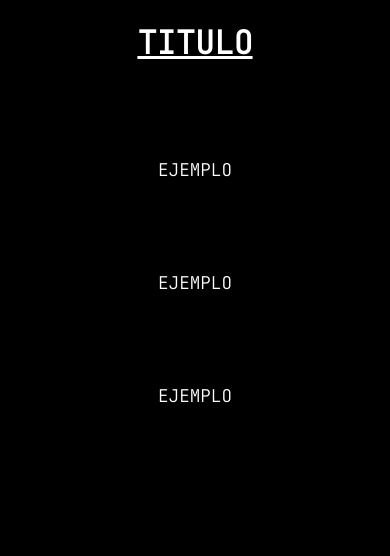
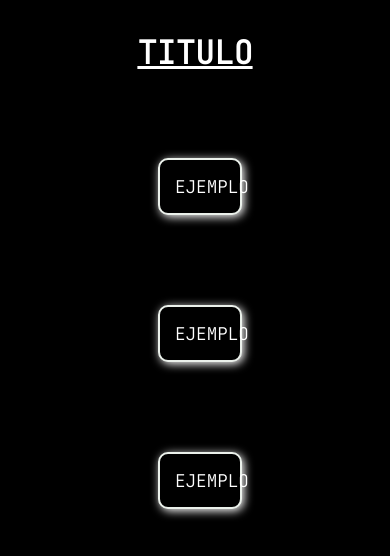
Before and after one commit to DevCheckOG/Responsive-Navbar, a plain HTML site: page index.html in a window 390 px wide. Drawn offline with Linux system fonts and the light colour scheme.

Commit message:
Update index.css

```diff
--- a/index.css
+++ b/index.css
@@ -14,28 +14,43 @@
 
 .nav-bar h1{
 
+    position: relative;
+    top: 10px;
     font-size: 2.0em;
     padding-left: 50px;
     text-decoration: underline;
 
 }
 
+.nav-bar h1:hover{
+
+    text-shadow: 1px 1px 10px white;
+
+}
 
 .nav-bar a{
 
+    display: flex;
     position: relative;
     top: -53px;
     float: right;
     font-size: 1.1em;
     text-decoration: none;
-    margin-right: 70px;
+    border: 2px solid rgb(235 241 235);
+    padding: 15px;
+    border-radius: 10px;
+    box-shadow: 2px 2px 10px white;
+    margin-right: 50px;
 
 }
 
 
 .nav-bar a:hover{
 
-    text-shadow: 1px 1px 40px white;
+    color: black;
+    background-color: white;
+    background-position: center;
+    padding: 15px;
     opacity: 10;
 
 }
@@ -60,7 +75,11 @@
         position: relative;
         top: -5px;
         margin-bottom: 90px;
-        margin-right: 0;
+        padding: 15px;
+        min-width: 50px;
+        margin-right: 150px;
+        margin-left: 150px;
+
 
     }
 
```
